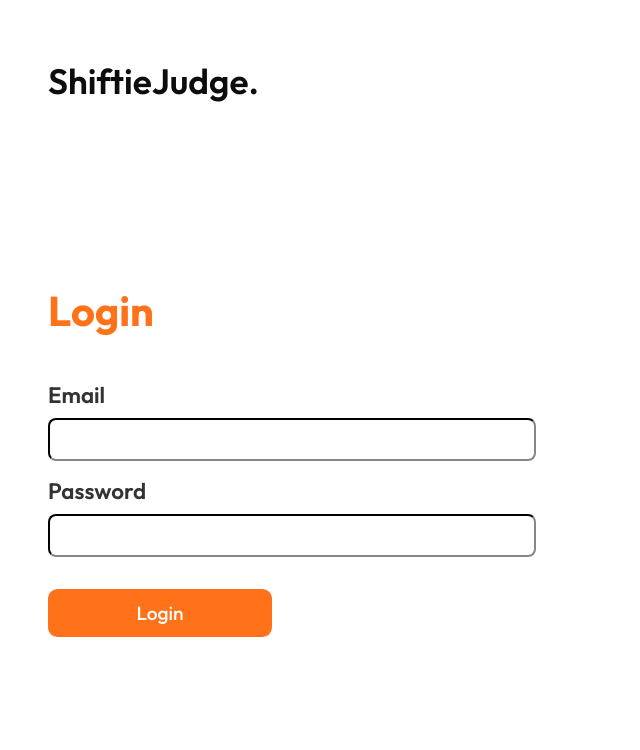
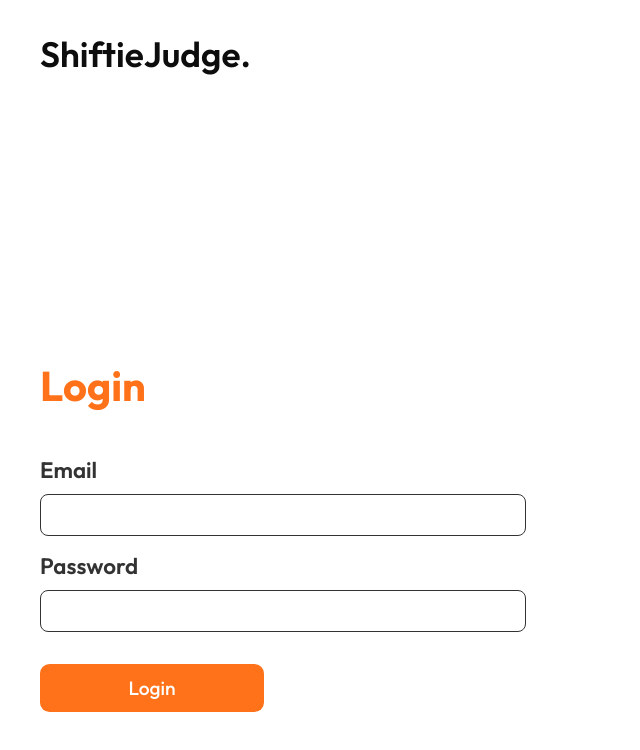
Before and after one commit to SamuelCarinhas/shiftie-judge, a React (Vite) app in the folder frontend/: page /login in a window 1280 px wide. Shown: the top 750 px of the page, without its empty margins (0-640 px from the left). Built offline with nearby package versions, Linux system fonts and the light colour scheme.

Commit message:
Fix bug on logo

```diff
--- a/frontend/src/components/Login/Login.css
+++ b/frontend/src/components/Login/Login.css
@@ -1,4 +1,4 @@
-h1 {
+.loginHeader {
     position: relative;
     font-family: 'Outfit', sans-serif;
     font-weight: 700;
@@ -6,6 +6,10 @@ h1 {
     color: var(--ora);
     padding-top: 16rem;
     padding-left: 2.5rem;
+}
+
+html {
+    margin: 0;
 }
 
 form {
@@ -42,6 +46,7 @@ form .form .data-div input {
     background-color: var(--white);
     color: var(--dark-gray1);
     border-radius: 0.5rem;
-    border-color: var(--dark-gray1);
+    border: 1px solid var(--dark-gray1);
     font-size: 1.2rem;
+    outline: none;
 }
--- a/frontend/src/components/Login/Login.jsx
+++ b/frontend/src/components/Login/Login.jsx
@@ -10,7 +10,7 @@ function Login() {
 
     return (
         <>
-            <h1>Login</h1>
+            <h1 className="loginHeader">Login</h1>
             <form onSubmit={handleSubmit(handleLogin)}>
                 <div className="form">
                     <div className="data-div">
@@ -24,7 +24,6 @@ function Login() {
                 </div>
 
                 <button className="button">Login</button>
-
             </form>
         </>
   );
--- a/frontend/src/components/Logo/Logo.css
+++ b/frontend/src/components/Logo/Logo.css
@@ -2,7 +2,7 @@
     font-family: 'Outfit', sans-serif;
     font-size: 2.2rem;
     font-weight: 600;
-    position: absolute;
+    position: relative;
     padding-top: 0.5rem;
     padding-left: 2.5rem;
     color: var(--black);
--- a/frontend/src/index.css
+++ b/frontend/src/index.css
@@ -21,3 +21,8 @@
   -moz-osx-font-smoothing: grayscale;
   -webkit-text-size-adjust: 100%;
 }
+
+body {
+  margin: 0;
+  padding: 0;
+}
--- a/frontend/src/main.jsx
+++ b/frontend/src/main.jsx
@@ -1,6 +1,6 @@
 import React from 'react'
 import ReactDOM from 'react-dom/client'
-import { LandingPage, LoginPage } from './pages/Pages'
+import { LandingPage, LoginPage, AllCoursesPage } from './pages/Pages'
 import './index.css'
 import { BrowserRouter, Route, Routes } from "react-router-dom"
 
@@ -9,6 +9,7 @@ ReactDOM.createRoot(document.getElementById('root')).render(
     <Routes>
       <Route path="/" element={<LandingPage/>}/>
       <Route path="/login" element={<LoginPage/>}/>
+      <Route path="/courses" element={<AllCoursesPage/>}/>
     </Routes>
   </BrowserRouter>,
 )
--- a/frontend/src/pages/LoginPage/LoginPage.css
+++ b/frontend/src/pages/LoginPage/LoginPage.css
@@ -0,0 +1,3 @@
+body {
+    margin: 0;
+}
--- a/frontend/src/pages/Pages.jsx
+++ b/frontend/src/pages/Pages.jsx
@@ -1,7 +1,9 @@
 import LandingPage from "./LandingPage/LandingPage";
 import LoginPage from "./LoginPage/LoginPage";
+import AllCoursesPage from "./AllCoursesPage/AllCoursesPage"
 
 export {
     LandingPage,
-    LoginPage
+    LoginPage,
+    AllCoursesPage
 }
```
Also changed, not shown: frontend/src/pages/AllCoursesPage/AllCoursesPage.jsx (added, +7 -0 lines), frontend/src/pages/AllCoursesPage/AllCoursesPage.css (added).
